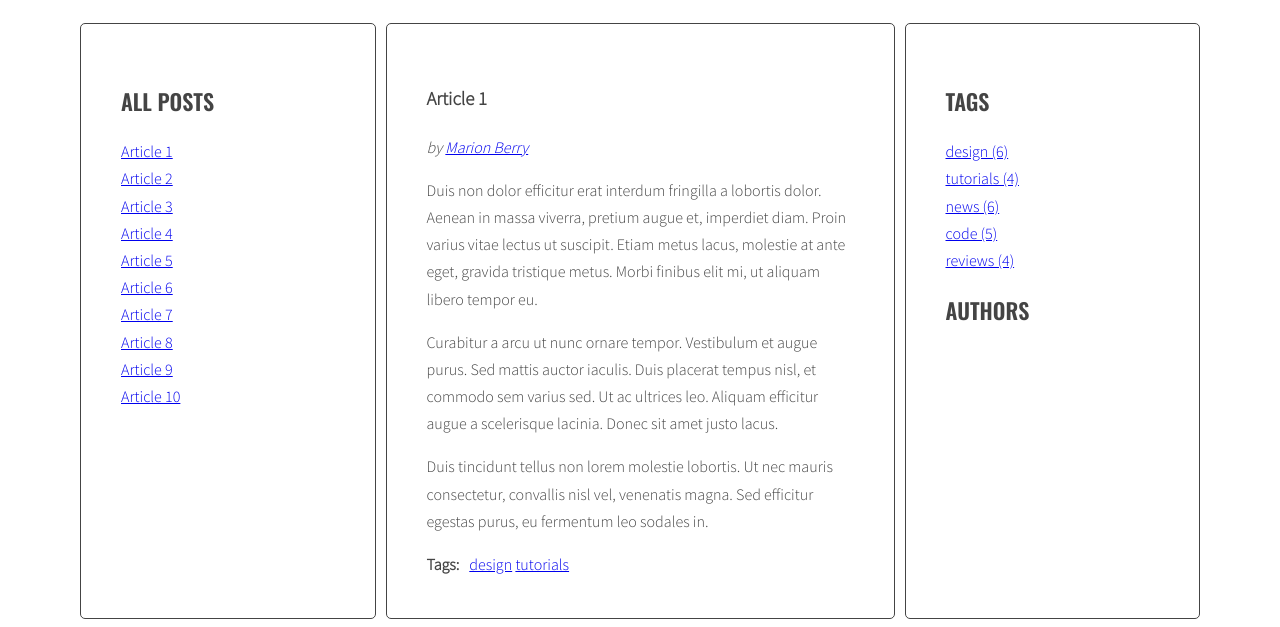
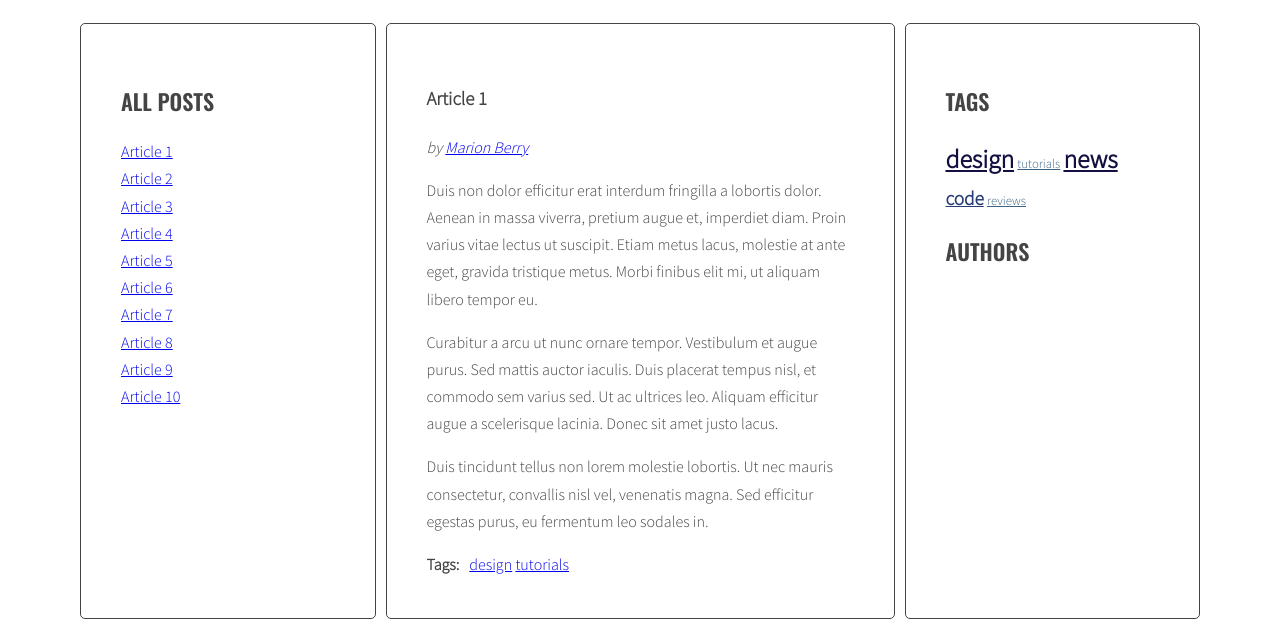
Before and after one commit to olaf-wilkosz/javascript-blog, a website: page index.html in a window 1280 px wide. Shown: the part 220-847 px from the top of the page. Drawn offline with nearby package versions, Linux system fonts and the light colour scheme.

Commit message:
Add generating tag cloud from tags and styling according to the number of appearances

```diff
--- a/js/script.js
+++ b/js/script.js
@@ -4,7 +4,9 @@
     optTitleListSelector = '.titles',
     optArticleTagsSelector = '.post-tags .list',
     optArticleAuthorSelector = '.post-author',
-    optTagsListSelector = '.tag.list';
+    optTagsListSelector = '.tag.list',
+    optCloudClassCount = 5,
+    optCloudClassPrefix = 'tag-size-';
 
   function titleClickHandler(event) {
     event.preventDefault();
@@ -77,6 +79,34 @@
 
   generateTitleLinks();
 
+  function calculateTagsParams(tags) {
+    const params = { max: 0, min: 999999 };
+
+    for (let tag in tags) {
+      console.log(tag + ' is used ' + tags[tag] + ' times');
+
+      if (tags[tag] > params.max) {
+        params.max = tags[tag];
+      }
+
+      if (tags[tag] < params.min) {
+        params.min = tags[tag];
+      }
+    }
+
+    return params;
+  }
+
+  function calculateTagClass(count, params) {
+
+    const normalizedCount = count - params.min;
+    const normalizedMax = params.max - params.min;
+    const percentage = normalizedCount / normalizedMax;
+    const classNumber = Math.floor(percentage * (optCloudClassCount - 1) + 1);
+
+    return optCloudClassPrefix + classNumber;
+  }
+
   function generateTags() {
 
     /* [NEW] create a new variable allTags with an empty object */
@@ -133,13 +163,17 @@
     /* [NEW] find list of tags in right column */
     const tagList = document.querySelector('.tags');
 
+    const tagsParams = calculateTagsParams(allTags);
+    console.log('tagsParams:', tagsParams);
+
     /* [NEW] create variable for all links HTML code */
     let allTagsHTML = '';
 
     /* [NEW] START LOOP: for each tag in allTags: */
     for (let tag in allTags) {
 
-      const linkHTML = '<li><a href="#tag-' + tag + '">' + tag + ' (' + allTags[tag] + ')</a></li>';
+      const linkHTML = '<li><a href="#tag-' + tag + '" class="' + calculateTagClass(allTags[tag], tagsParams) + '">' + tag + '</a></li> ';
+      console.log('linkHTML:', linkHTML);
 
       /* [NEW] generate code of a link and add it to allTagsHTML */
       allTagsHTML += linkHTML;
--- a/sass/style.scss
+++ b/sass/style.scss
@@ -122,3 +122,40 @@ body {
     margin: 0 10px 0 0;
   }
 }
+
+/* Tags */
+
+.tags {
+  ul {
+    margin: auto;
+  }
+  li {
+    display: inline;
+  }
+}
+
+.tag-size-1 {
+  font-size: 0.8em;
+  font-weight: 300;
+  color: #3c6382;
+}
+.tag-size-2 {
+  font-size: 1em;
+  font-weight: 400;
+  color: #0a3d62;
+}
+.tag-size-3 {
+  font-size: 1.2em;
+  font-weight: 600;
+  color: #273c75;
+}
+.tag-size-4 {
+  font-size: 1.4em;
+  font-weight: 700;
+  color: #192a56;
+}
+.tag-size-5 {
+  font-size: 1.6em;
+  font-weight: 900;
+  color: #130f40;
+}
```
Also changed, not shown: css/style.css, 1 other file.
